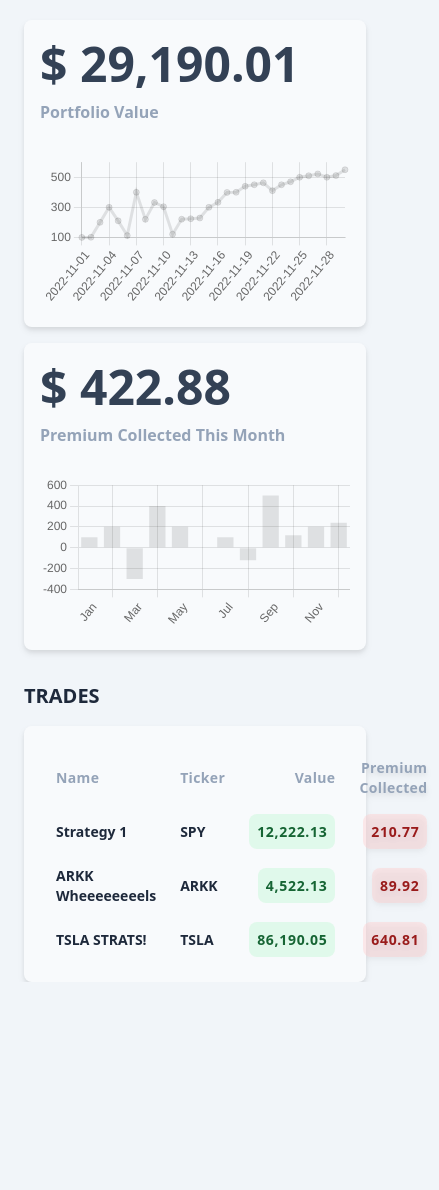
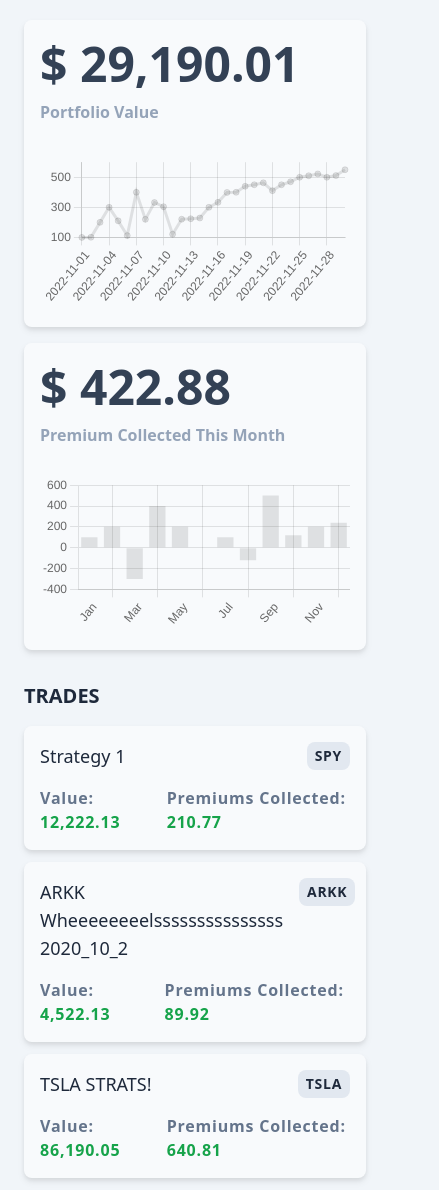
Before and after one commit to Keng-Hwee/WheelR, a Next.js app: page /dashboard in a window 390 px wide. Shown: the whole page, 439 px wide, since content can reach past the window. Before the commit the page ends 982 px from the top, so only its background shows below. Built offline with nearby package versions, Linux system fonts and the light colour scheme.

Commit message:
Add UI for strategy list in XS screens

```diff
--- /dev/null
+++ b/components/dashboard/StrategyList/StrategyList.tsx
@@ -0,0 +1,46 @@
+import SectionHeader from '../../common/SectionHeader'
+import { Card, CardBody, CardHeader } from '../../common/Card'
+import StrategyListMd from './StrategyListSM'
+import StrategyListSm from './StrategyListXS'
+import StrategyListSM from './StrategyListSM'
+import StrategyListXS from './StrategyListXS'
+
+const StrategyList = () => {
+  const strategyList = [
+    {
+      id: 1,
+      name: 'Strategy 1',
+      ticker: 'SPY',
+      value: '12,222.13',
+      premium: '210.77',
+    },
+    {
+      id: 2,
+      name: 'ARKK Wheeeeeeeels',
+      ticker: 'ARKK',
+      value: '4,522.13',
+      premium: '89.92',
+    },
+    {
+      id: 3,
+      name: 'TSLA STRATS!',
+      ticker: 'TSLA',
+      value: '86,190.05',
+      premium: '640.81',
+    },
+  ]
+
+  return (
+    <>
+      <SectionHeader headerName="TRADES" />
+      <div className="sm:hidden">
+        <StrategyListXS></StrategyListXS>
+      </div>
+      <div className="hidden sm:block">
+        <StrategyListSM></StrategyListSM>
+      </div>
+    </>
+  )
+}
+
+export default StrategyList
--- a/components/dashboard/StrategyList.tsx
+++ b/components/dashboard/StrategyList/StrategyListSM.tsx
@@ -1,7 +1,7 @@
-import SectionHeader from '../common/SectionHeader'
-import { Card, CardBody, CardHeader } from '../common/Card'
+import SectionHeader from '../../common/SectionHeader'
+import { Card, CardBody, CardHeader } from '../../common/Card'
 
-const StrategyList = () => {
+const StrategyListSM = () => {
   const strategyList = [
     {
       id: 1,
@@ -28,7 +28,6 @@ const StrategyList = () => {
 
   return (
     <div>
-      <SectionHeader headerName="TRADES" />
       <Card>
         <CardBody>
           <div>
@@ -81,4 +80,4 @@ const StrategyList = () => {
   )
 }
 
-export default StrategyList
+export default StrategyListSM
--- /dev/null
+++ b/components/dashboard/StrategyList/StrategyListXS.tsx
@@ -0,0 +1,83 @@
+interface Props {
+  id: number
+  name: string
+  ticker: string
+  value: string
+  premium: string
+}
+
+const StrategyListXSCard = ({
+  id,
+  name,
+  ticker,
+  value,
+  premium,
+}: Props) => {
+  return (
+    <div className="rounded-lg bg-slate-50 p-4 drop-shadow-md mb-3">
+      <div className="flex flex-row space-x-4 items-start justify-between">
+        <p className="text-slate-800 font-medium text-lg">{name}</p>
+        <p className="text-slate-800 font-semibold bg-slate-200 tracking-wider rounded-lg px-2 py-1 text-sm">
+          {ticker}
+        </p>
+      </div>
+      <div className="flex flex-row space-x-5">
+        <p className="text-slate-500 tracking-wider font-semibold mt-4">
+          Value:{' '}
+          <span className="text-green-600 tracking-wider font-semibold">
+            {value}
+          </span>
+        </p>
+        <p className="text-slate-500 tracking-wider font-semibold mt-4">
+          Premiums Collected:{' '}
+          <span className="text-green-600 tracking-wider font-semibold">
+            {premium}
+          </span>
+        </p>
+      </div>
+    </div>
+  )
+}
+
+const StrategyListXS = () => {
+  const strategyList = [
+    {
+      id: 1,
+      name: 'Strategy 1',
+      ticker: 'SPY',
+      value: '12,222.13',
+      premium: '210.77',
+    },
+    {
+      id: 2,
+      name: 'ARKK Wheeeeeeeelsssssssssssssss 2020_10_2',
+      ticker: 'ARKK',
+      value: '4,522.13',
+      premium: '89.92',
+    },
+    {
+      id: 3,
+      name: 'TSLA STRATS!',
+      ticker: 'TSLA',
+      value: '86,190.05',
+      premium: '640.81',
+    },
+  ]
+
+  let strategy = strategyList[1]
+
+  return (
+    <div className="mb-3">
+      {strategyList.map((strategy) => {
+        return (
+          <StrategyListXSCard
+            key={strategy.id}
+            {...strategy}
+          ></StrategyListXSCard>
+        )
+      })}
+    </div>
+  )
+}
+
+export default StrategyListXS
--- a/pages/dashboard/index.tsx
+++ b/pages/dashboard/index.tsx
@@ -1,7 +1,7 @@
 import { Card } from '../../components/common/Card'
 import PortfolioTrend from '../../components/dashboard/PortfolioTrend'
 import PremiumCollected from '../../components/dashboard/PremiumCollected'
-import StrategyList from '../../components/dashboard/StrategyList'
+import StrategyList from '../../components/dashboard/StrategyList/StrategyList'
 
 const Dashboard = () => {
   return (
```
Also changed, not shown: components/strategy/TradeList.Md.tsx (added), components/strategy/TradeListSm.tsx (added).
